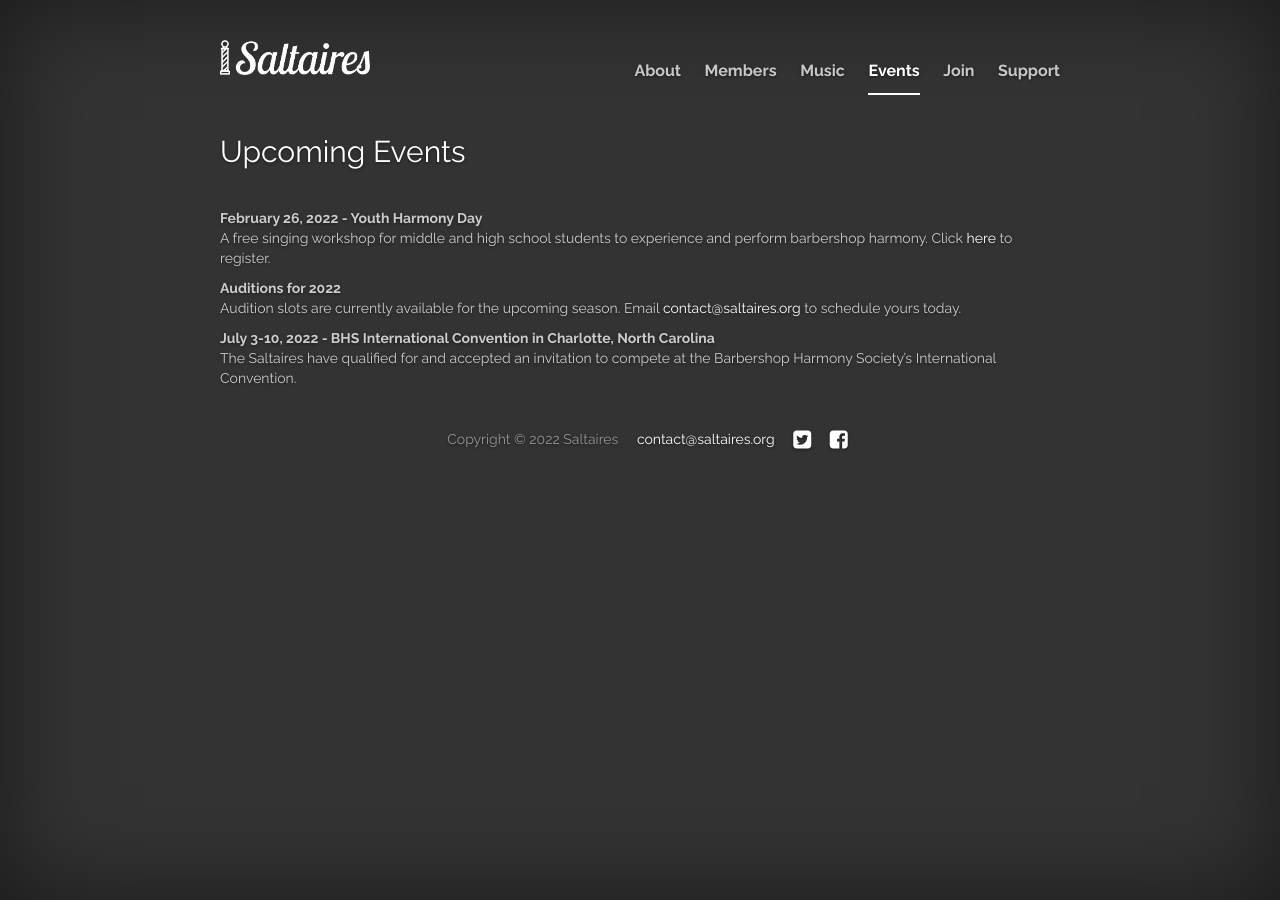
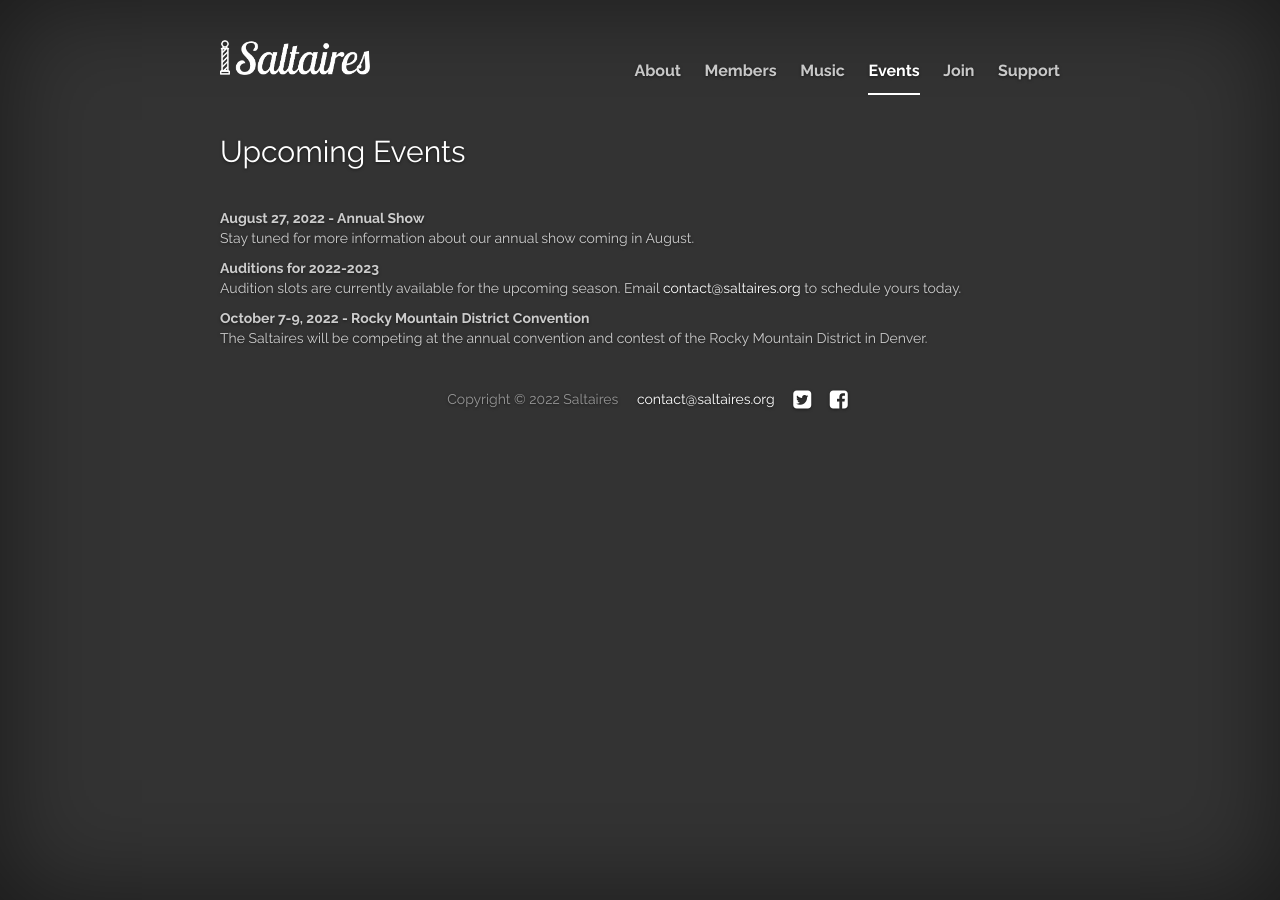
Before and after one commit to cayblood/saltaires, a Jekyll site: the page built from jekyll-site/events.md, in a window 1280 px wide. Built offline with Jekyll 4.4.1, drawn with Linux system fonts in a browser that asks for light colours; nearby versions of some CDN libraries; library files that are not in the unit come from our copies.

```diff
--- a/jekyll-site/events.md
+++ b/jekyll-site/events.md
@@ -6,15 +6,14 @@ permalink: /events/
 
 <h2 class="top">Upcoming Events</h2>
 
-**February 26, 2022 - Youth Harmony Day**
+**August 27, 2022 - Annual Show**
 <br>
-A free singing workshop for middle and high school students to experience and perform barbershop harmony.
-Click <a href="https://forms.gle/GkwZoMdQP5vvPup56">here</a> to register.
+Stay tuned for more information about our annual show coming in August.
 
-**Auditions for 2022**
+**Auditions for 2022-2023**
 <br>
 Audition slots are currently available for the upcoming season. Email <a href="mailto: contact@saltaires.org">contact@saltaires.org</a> to schedule yours today.
 
-**July 3-10, 2022 -  BHS International Convention in Charlotte, North Carolina**
+**October 7-9, 2022 -  Rocky Mountain District Convention**
 <br>
-The Saltaires have qualified for and accepted an invitation to compete at the Barbershop Harmony Society's International Convention.
+The Saltaires will be competing at the annual convention and contest of the Rocky Mountain District in Denver.
```
Also changed, not shown: jekyll-site/directors.html (+4 -5 lines), jekyll-site/index.html (+6 -4 lines), jekyll-site/leadership.md (+2 -2 lines), jekyll-site/images/Adam.png (added).
